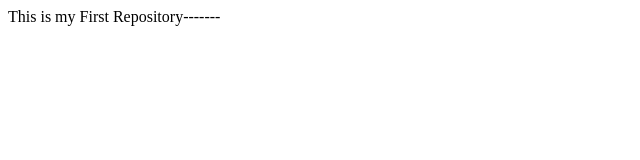
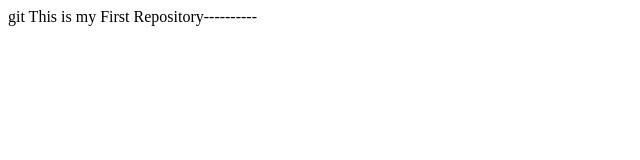
Before and after one commit to summaiyasuhaib/First_Repo, a plain HTML site: page index.html in a window 1280 px wide. Shown: the full height of the page, 0-640 px from the left. Drawn offline with Linux system fonts and the light colour scheme.

Commit message:
Adding new files

```diff
--- a/index.html
+++ b/index.html
@@ -1,3 +1,3 @@
-<p>
-    This is my First Repository-------
+<p>git
+    This is my First Repository----------
 </p>
```
Also changed, not shown: 1 other file.
